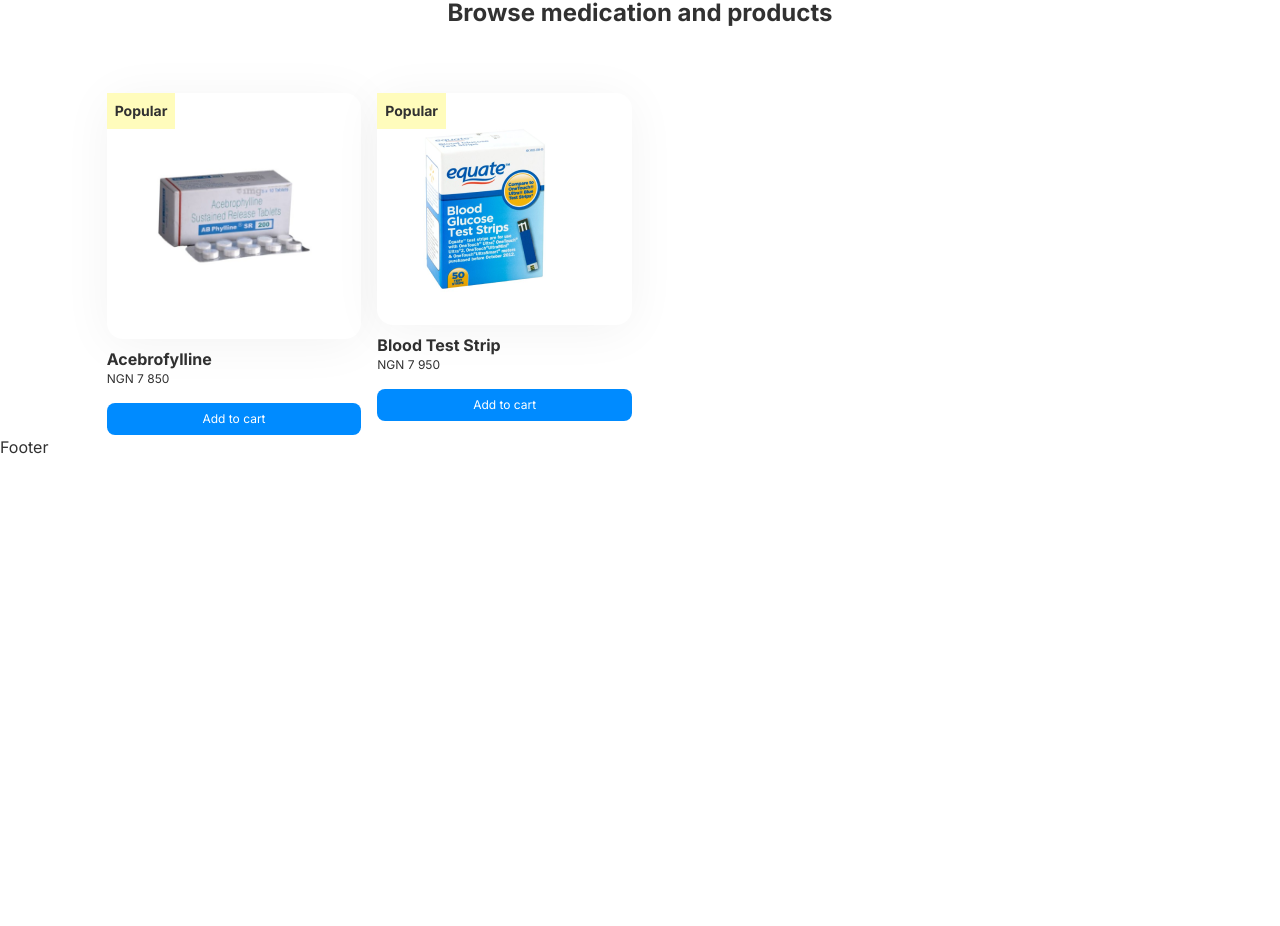
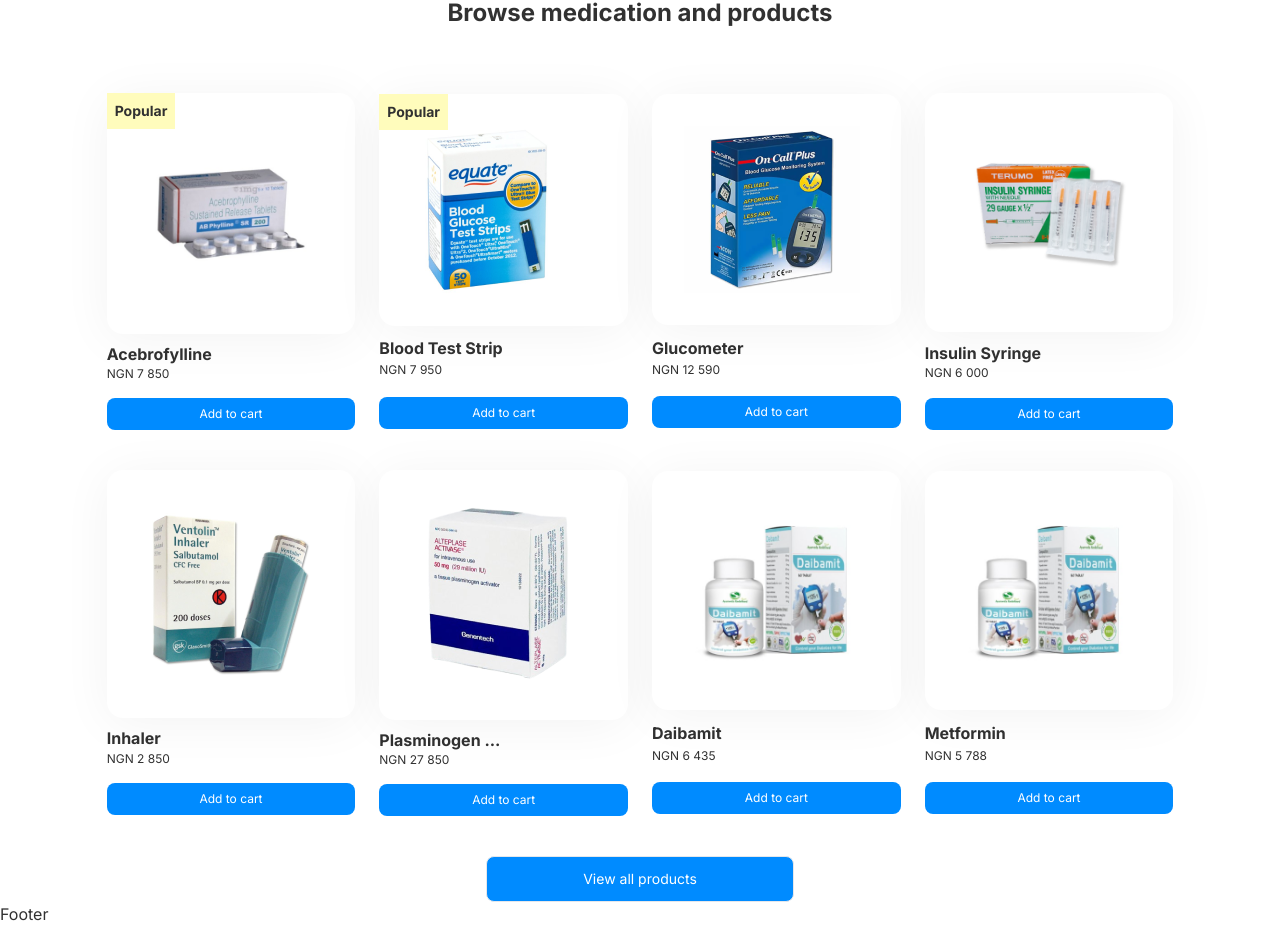
Before and after one commit to IsraelChidera/pharmabolt, a Next.js app: page / in a window 1280 px wide. Shown: the part 1097-2023 px from the top of the page. Before the commit the page ends 1556 px from the top, so only its background shows below. Built offline with nearby package versions, Linux system fonts and the light colour scheme.

Commit message:
Adding products

```diff
--- a/components/widget/Products.tsx
+++ b/components/widget/Products.tsx
@@ -25,8 +25,8 @@ const Products = () => {
                 Browse medication and products
             </h2>
 
-            <div className='pt-6 mt-10 md:grid grid-cols-4 gap-x-4 gap-y-6'>
-                <div>
+            <div className='pt-6 mt-10 md:grid grid-cols-4 gap-x-6 gap-y-10'>
+                <div className='flex flex-col justify-around'>
                     <div className='rectangle2 bg-white relative'>
                         <div className='absolute top-0 left-0' style={{ background: "#fffcbc" }}>
                             <p className='text-sm font-bold p-2'> Popular </p>
@@ -40,7 +40,7 @@ const Products = () => {
                     <CustomButton title="Add to cart" className='w-full py-2 text-xs mt-4' onClick={handleClick} />
                 </div>
 
-                <div>
+                <div className='flex flex-col justify-around'>
                     <div className='rectangle2 bg-white relative'>
                         <div className='absolute top-0 left-0' style={{ background: "#fffcbc" }}>
                             <p className='text-sm font-bold p-2'> Popular </p>
@@ -53,6 +53,77 @@ const Products = () => {
 
                     <CustomButton title="Add to cart" className='w-full py-2 text-xs mt-4' onClick={handleClick} />
                 </div>
+
+                <div className='flex flex-col justify-around'>
+                    <div className='rectangle2 bg-white relative'>
+                        <Image src={product3} alt="product" />
+                    </div>
+
+                    <p className='font-bold pt-2'> Glucometer </p>
+                    <p className='text-xs'> NGN 12 590 </p>
+
+                    <CustomButton title="Add to cart" className='w-full py-2 text-xs mt-4' onClick={handleClick} />
+                </div>
+
+                <div className='flex flex-col justify-around'>
+                    <div className='rectangle2 bg-white relative'>
+                        <Image src={product4} alt="product" />
+                    </div>
+
+                    <p className='font-bold pt-2'> Insulin Syringe </p>
+                    <p className='text-xs'> NGN 6 000 </p>
+
+                    <CustomButton title="Add to cart" className='w-full py-2 text-xs mt-4' onClick={handleClick} />
+                </div>
+
+                <div className='flex flex-col justify-around'>
+                    <div className='rectangle2 bg-white relative'>
+                        <Image src={product5} alt="product" />
+                    </div>
+
+                    <p className='font-bold pt-2'> Inhaler </p>
+                    <p className='text-xs'> NGN 2 850 </p>
+
+                    <CustomButton title="Add to cart" className='w-full py-2 text-xs mt-4' onClick={handleClick} />
+                </div>
+
+                <div className='flex flex-col justify-around'>
+                    <div className='rectangle2 bg-white relative'>
+                        <Image src={product6} alt="product" />
+                    </div>
+
+                    <p className='font-bold pt-2'> Plasminogen ... </p>
+                    <p className='text-xs'> NGN 27 850 </p>
+
+                    <CustomButton title="Add to cart" className='w-full py-2 text-xs mt-4' onClick={handleClick} />
+                </div>
+
+                <div className='flex flex-col justify-around'>
+                    <div className='rectangle2 bg-white relative'>
+                        <Image src={product7} alt="product" />
+                    </div>
+
+                    <p className='font-bold pt-2'> Daibamit </p>
+                    <p className='text-xs'> NGN 6 435 </p>
+
+                    <CustomButton title="Add to cart" className='w-full py-2 text-xs mt-4' onClick={handleClick} />
+                </div>
+
+                <div className='flex flex-col justify-around'>
+                    <div className='rectangle2 bg-white relative'>
+                        <Image src={product7} alt="product" />
+                    </div>
+
+                    <p className='font-bold pt-2'> Metformin </p>
+                    <p className='text-xs'> NGN 5 788 </p>
+
+                    <CustomButton title="Add to cart" className='w-full py-2 text-xs mt-4' onClick={handleClick} />
+                </div>
+
+            </div>
+
+            <div className='mx-auto mt-10 flex items-center justify-center'>
+                <CustomButton  title="View all products" className='border  bg-white py-3 px-24'/>
             </div>
         </section>
     )
```
